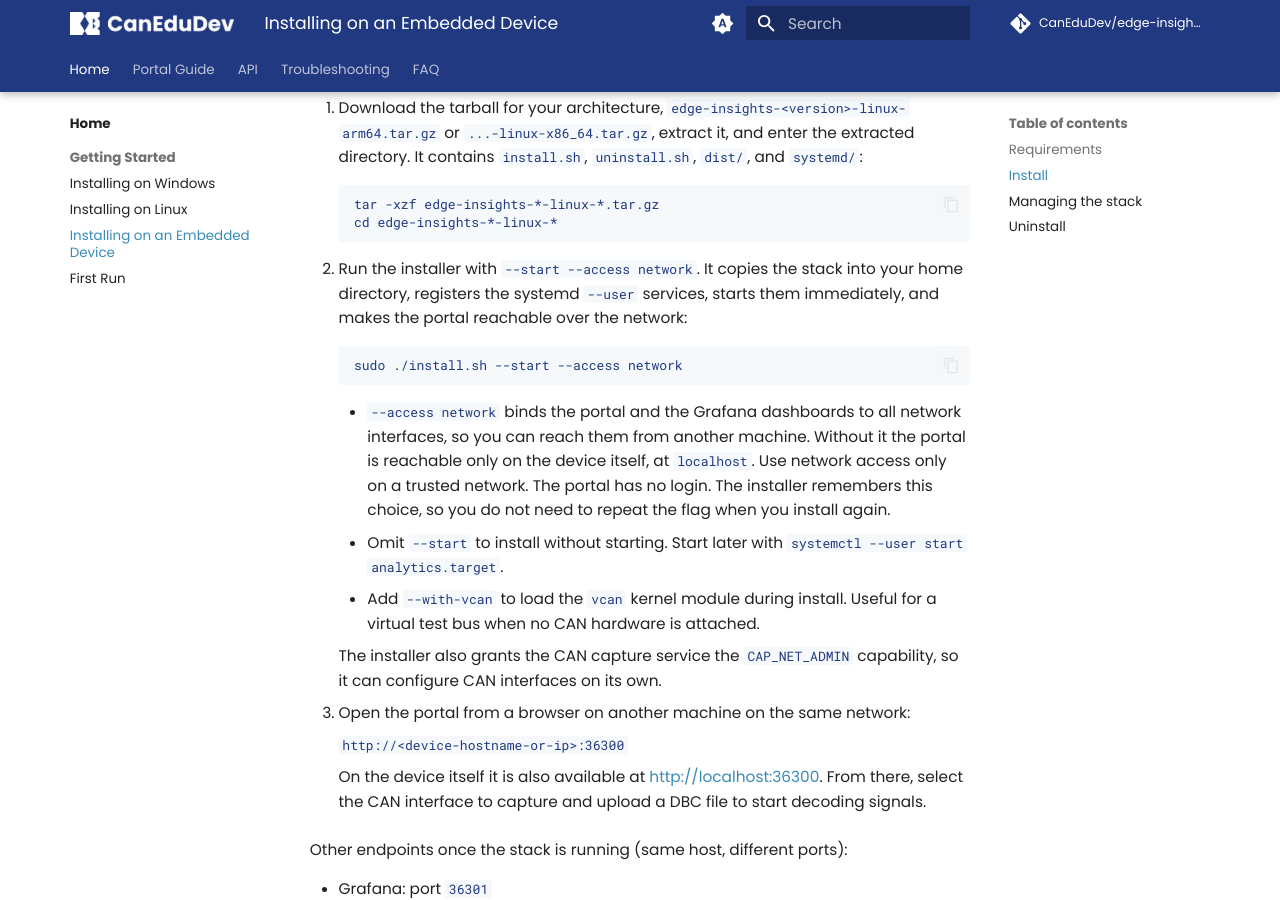
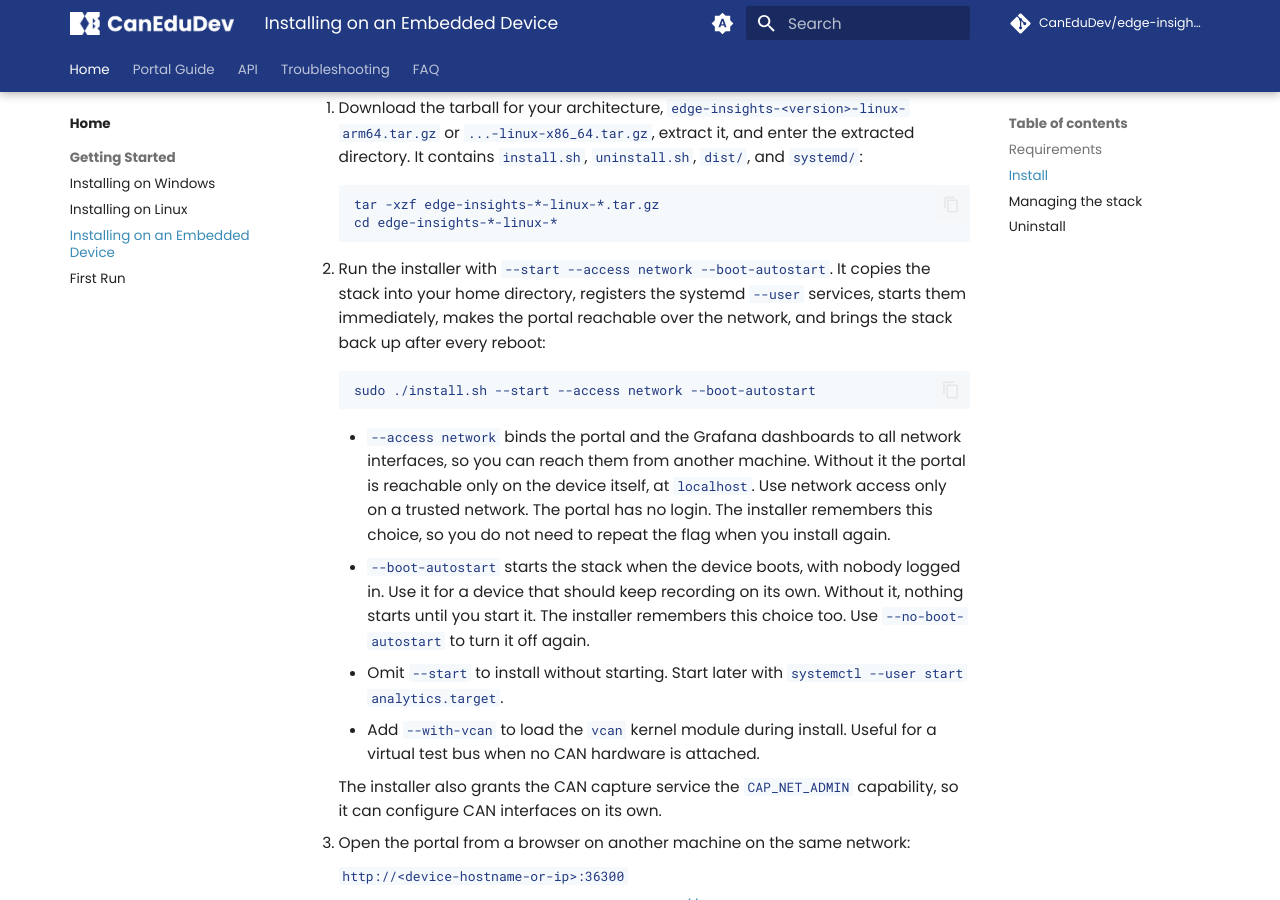
Before and after one commit to CanEduDev/edge-insights-docs, an MkDocs documentation site: the page built from docs/getting-started/installation-embedded.md, in a window 1280 px wide and 900 px high, scrolled down 621 px. Built offline with MkDocs 1.6.1 and Material for MkDocs 9.7.7, drawn with Linux system fonts in a browser that asks for light colours; comment, search, counter and statistics services are not loaded.

Commit message:
docs: document J1939 mode, boot autostart, and the bitrate requirement
The Known IDs list is protocol-aware. Under J1939 mode its entries are
PGNs and the card is titled accordingly, and switching modes clears the
list, because the same number means different things in each mode. J1939
Mode is a bus setting rather than part of the DBC upload, so it gets its
own Protocol section.

Boot autostart is chosen when Edge Insights is installed, so both Linux
install pages describe the flag. The portal option is documented as
appearing only on installs where it can take effect, which is neither the
desktop nor Windows.

Save & Bring Up now requires a nominal bitrate. A device that joins a bus
at the wrong rate disturbs the devices already on it, so the bus is never
brought up on a guessed rate.

Also fix the Foreign ID cross-reference, which still pointed at the old
#known-can-ids anchor, and describe the setup wizard's clear-data
checkbox in the interface step that now owns it.

Co-Authored-By: Claude Opus 5 <noreply@anthropic.com>
Claude-Session: https://claude.ai/code/session_01DEapFkDzGDMWcJCdHeQ6u1

````diff
--- a/docs/getting-started/installation-embedded.md
+++ b/docs/getting-started/installation-embedded.md
@@ -32,12 +32,13 @@ If you're installing on a desktop PC instead, see
     cd edge-insights-*-linux-*
     ```
 
-2. Run the installer with `--start --access network`. It copies the stack
-   into your home directory, registers the systemd `--user` services, starts
-   them immediately, and makes the portal reachable over the network:
+2. Run the installer with `--start --access network --boot-autostart`. It
+   copies the stack into your home directory, registers the systemd `--user`
+   services, starts them immediately, makes the portal reachable over the
+   network, and brings the stack back up after every reboot:
 
     ```
-    sudo ./install.sh --start --access network
+    sudo ./install.sh --start --access network --boot-autostart
     ```
 
     - `--access network` binds the portal and the Grafana dashboards to all
@@ -46,6 +47,10 @@ If you're installing on a desktop PC instead, see
       Use network access only on a trusted network. The portal has no login.
       The installer remembers this choice, so you do not need to repeat the
       flag when you install again.
+    - `--boot-autostart` starts the stack when the device boots, with nobody
+      logged in. Use it for a device that should keep recording on its own.
+      Without it, nothing starts until you start it. The installer remembers
+      this choice too. Use `--no-boot-autostart` to turn it off again.
     - Omit `--start` to install without starting. Start later with
       `systemctl --user start analytics.target`.
     - Add `--with-vcan` to load the `vcan` kernel module during install.
````
Also changed, not shown: docs/getting-started/first-run.md (+8 -1 lines), docs/getting-started/installation-linux.md (+17 -0 lines), docs/portal/can-settings.md (+86 -14 lines), docs/portal/dashboards.md (+3 -3 lines), docs/portal/import-log.md (+7 -2 lines).
